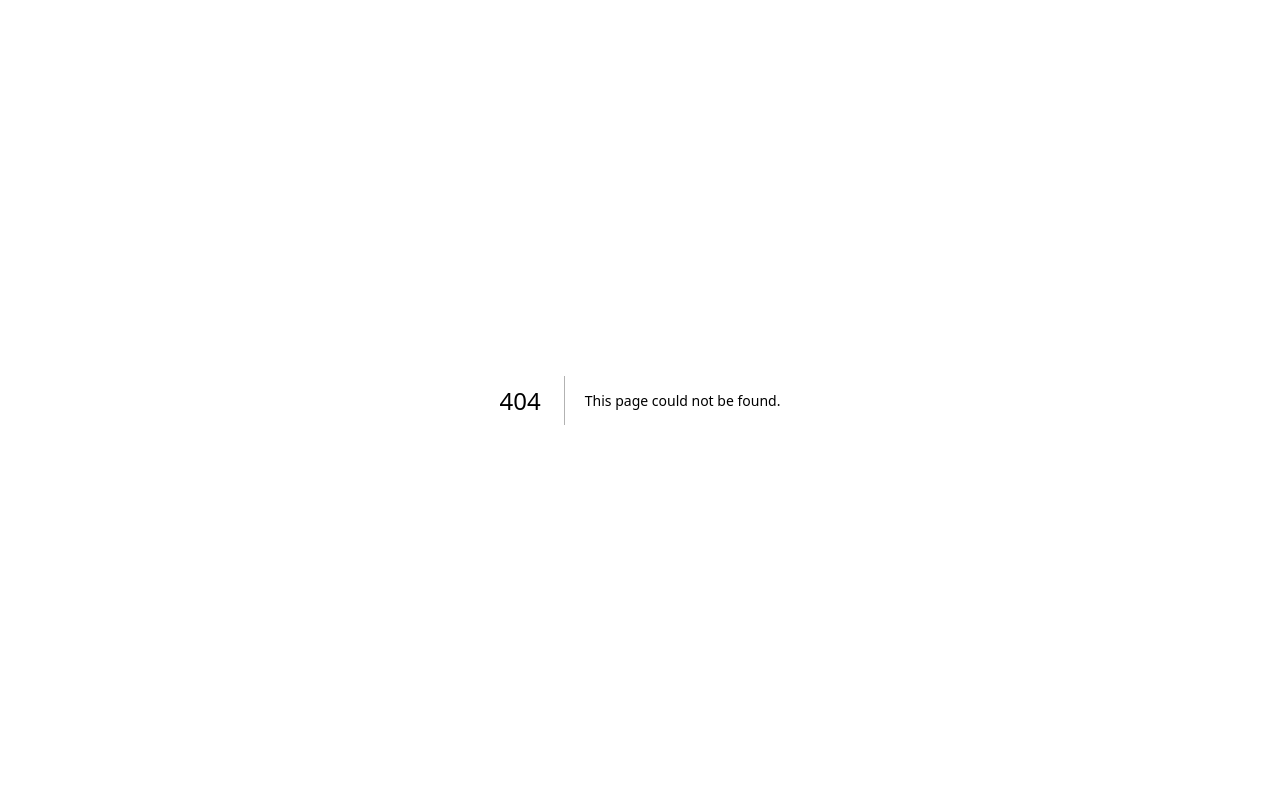
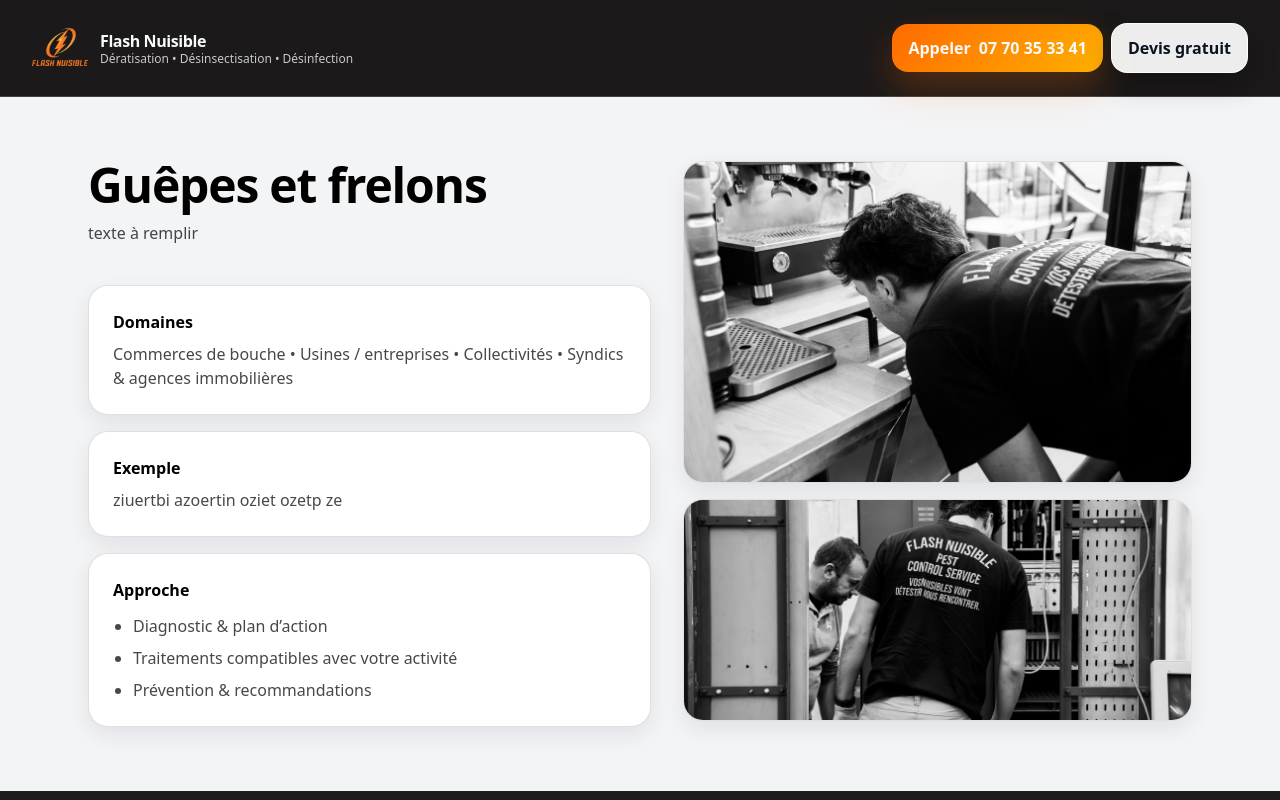
Before and after one commit to BaptisteRch/flashnuisible, a Next.js app: page /guepesFrelon in a window 1280 px wide. Before the commit this address had no page. Shown: the top 800 px of the page. Built offline with nearby package versions, Linux system fonts and the light colour scheme.

Commit message:
bouton avis

```diff
--- a/app/components/SiteFooter.jsx
+++ b/app/components/SiteFooter.jsx
@@ -14,7 +14,7 @@ export default function SiteFooter() {
             </div>
           </div>
 
-          <div className="flex flex-wrap gap-3 text-sm text-muted">
+          {/* <div className="flex flex-wrap gap-3 text-sm text-muted">
             <Link className="hover:underline" href="/deratisation">
               Dératisation
             </Link>
@@ -33,7 +33,42 @@ export default function SiteFooter() {
             <a className="hover:underline" href={BRAND.phoneHref}>
               Appeler
             </a>
-          </div>
+          </div> */}
+        </div>
+
+        <div className="flex flex-wrap gap-3 text-sm text-muted mt-4">
+          <Link
+            className="hover:underline"
+            target="_blank"
+            rel="noopener"
+            href="https://www.instagram.com/flashnuisible/"
+          >
+            Intagram
+          </Link>
+          <Link
+            className="hover:underline"
+            target="_blank"
+            rel="noopener"
+            href="https://www.facebook.com/p/Flash-Nuisible-61562710695560/"
+          >
+            Facebook
+          </Link>
+          <Link
+            className="hover:underline"
+            target="_blank"
+            rel="noopener"
+            href="https://www.tiktok.com/@flashnuisible"
+          >
+            TikTok
+          </Link>
+          <Link
+            className="hover:underline"
+            target="_blank"
+            rel="noopener"
+            href="https://fr.linkedin.com/company/flash-nuisible"
+          >
+            LinkedIn
+          </Link>
         </div>
 
         <div className="mt-8 text-xs text-faint">
--- /dev/null
+++ b/app/guepesFrelon/page.jsx
@@ -0,0 +1,84 @@
+import Image from "next/image";
+import SiteHeader from "../components/SiteHeader";
+import SiteFooter from "../components/SiteFooter";
+import ContactSection from "../components/ContactSection";
+
+const BRAND = {
+  phoneDisplay: "07 70 35 33 41",
+  phoneHref: "tel:+33770353341",
+};
+
+export default function ProfessionnelsPage() {
+  return (
+    <main className="page">
+      <SiteHeader />
+
+      <section className="section">
+        <div className="mx-auto max-w-6xl px-6">
+          <div className="grid gap-8 lg:grid-cols-[1.05fr_0.95fr] items-start">
+            <div>
+              <h1 className="text-4xl md:text-5xl font-extrabold tracking-tight">
+                Guêpes et frelons
+              </h1>
+              <p className="mt-3 text-muted">texte à remplir</p>
+
+              <div className="mt-10 grid gap-4">
+                <div className="card p-6">
+                  <div className="font-extrabold">Domaines</div>
+                  <p className="mt-2 text-muted">
+                    Commerces de bouche • Usines / entreprises • Collectivités •
+                    Syndics & agences immobilières
+                  </p>
+                </div>
+
+                <div className="card p-6">
+                  <div className="font-extrabold">Exemple</div>
+                  <p className="mt-2">ziuertbi azoertin oziet ozetp ze</p>
+                </div>
+
+                <div className="card p-6">
+                  <div className="font-extrabold">Approche</div>
+                  <ul className="mt-3 list-disc pl-5 text-muted space-y-2">
+                    <li>Diagnostic & plan d’action</li>
+                    <li>Traitements compatibles avec votre activité</li>
+                    <li>Prévention & recommandations</li>
+                  </ul>
+                </div>
+              </div>
+            </div>
+
+            <div className="grid gap-4">
+              <div className="card overflow-hidden">
+                <Image
+                  src="/images/flash/action-bw-coffee.jpg"
+                  alt="Intervention en commerce / restauration"
+                  width={1200}
+                  height={900}
+                  className="h-[320px] w-full object-cover"
+                  priority
+                />
+              </div>
+              <div className="card overflow-hidden">
+                <Image
+                  src="/images/flash/action-bw-rack.jpg"
+                  alt="Intervention technique en environnement professionnel"
+                  width={1200}
+                  height={900}
+                  className="h-[220px] w-full object-cover"
+                />
+              </div>
+            </div>
+          </div>
+        </div>
+      </section>
+
+      <section className="section on-dark">
+        <div className="mx-auto max-w-6xl px-6">
+          <ContactSection />
+        </div>
+      </section>
+
+      <SiteFooter />
+    </main>
+  );
+}
--- a/app/page.jsx
+++ b/app/page.jsx
@@ -11,6 +11,7 @@ import FieldGallery from "./components/FieldGallery";
 const BRAND = {
   phoneDisplay: "07 70 35 33 41",
   phoneHref: "tel:+33770353341",
+  reviewUrl: "https://g.page/r/CSENTpfsjv-MEBM/review",
 };
 
 export default function Home() {
@@ -46,6 +47,17 @@ export default function Home() {
               <p className="mt-4 text-sm text-soft">
                 Urgence ou doute ? Un message suffit : réponse rapide.
               </p>
+
+              <div className="mt-7 flex flex-wrap gap-3">
+                <a
+                  className="btn btn-primary"
+                  target="_blank"
+                  rel="noopener"
+                  href={BRAND.reviewUrl}
+                >
+                  Laisser un avis
+                </a>
+              </div>
             </div>
 
             <div className="card overflow-hidden">
--- /dev/null
+++ b/app/xylophages/page.jsx
@@ -0,0 +1,84 @@
+import Image from "next/image";
+import SiteHeader from "../components/SiteHeader";
+import SiteFooter from "../components/SiteFooter";
+import ContactSection from "../components/ContactSection";
+
+const BRAND = {
+  phoneDisplay: "07 70 35 33 41",
+  phoneHref: "tel:+33770353341",
+};
+
+export default function ProfessionnelsPage() {
+  return (
+    <main className="page">
+      <SiteHeader />
+
+      <section className="section">
+        <div className="mx-auto max-w-6xl px-6">
+          <div className="grid gap-8 lg:grid-cols-[1.05fr_0.95fr] items-start">
+            <div>
+              <h1 className="text-4xl md:text-5xl font-extrabold tracking-tight">
+                Xylophages
+              </h1>
+              <p className="mt-3 text-muted">texte à remplir</p>
+
+              <div className="mt-10 grid gap-4">
+                <div className="card p-6">
+                  <div className="font-extrabold">Domaines</div>
+                  <p className="mt-2 text-muted">
+                    Commerces de bouche • Usines / entreprises • Collectivités •
+                    Syndics & agences immobilières
+                  </p>
+                </div>
+
+                <div className="card p-6">
+                  <div className="font-extrabold">Exemple</div>
+                  <p className="mt-2">ziuertbi azoertin oziet ozetp ze</p>
+                </div>
+
+                <div className="card p-6">
+                  <div className="font-extrabold">Approche</div>
+                  <ul className="mt-3 list-disc pl-5 text-muted space-y-2">
+                    <li>Diagnostic & plan d’action</li>
+                    <li>Traitements compatibles avec votre activité</li>
+                    <li>Prévention & recommandations</li>
+                  </ul>
+                </div>
+              </div>
+            </div>
+
+            <div className="grid gap-4">
+              <div className="card overflow-hidden">
+                <Image
+                  src="/images/flash/action-bw-coffee.jpg"
+                  alt="Intervention en commerce / restauration"
+                  width={1200}
+                  height={900}
+                  className="h-[320px] w-full object-cover"
+                  priority
+                />
+              </div>
+              <div className="card overflow-hidden">
+                <Image
+                  src="/images/flash/action-bw-rack.jpg"
+                  alt="Intervention technique en environnement professionnel"
+                  width={1200}
+                  height={900}
+                  className="h-[220px] w-full object-cover"
+                />
+              </div>
+            </div>
+          </div>
+        </div>
+      </section>
+
+      <section className="section on-dark">
+        <div className="mx-auto max-w-6xl px-6">
+          <ContactSection />
+        </div>
+      </section>
+
+      <SiteFooter />
+    </main>
+  );
+}
```
